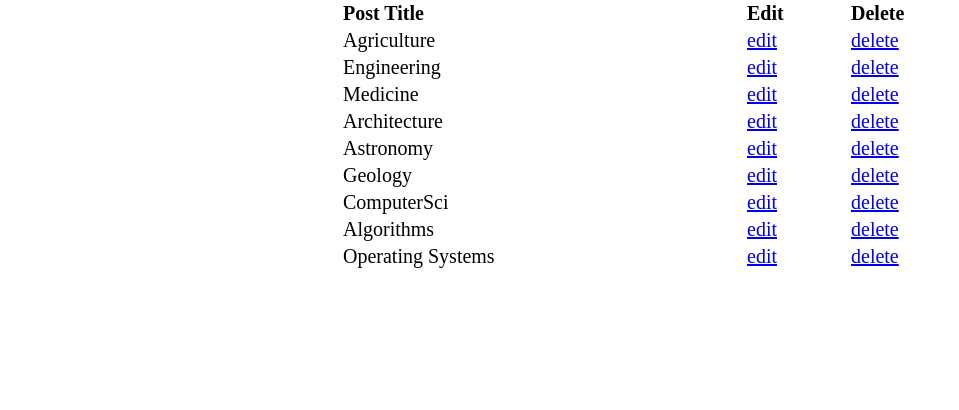
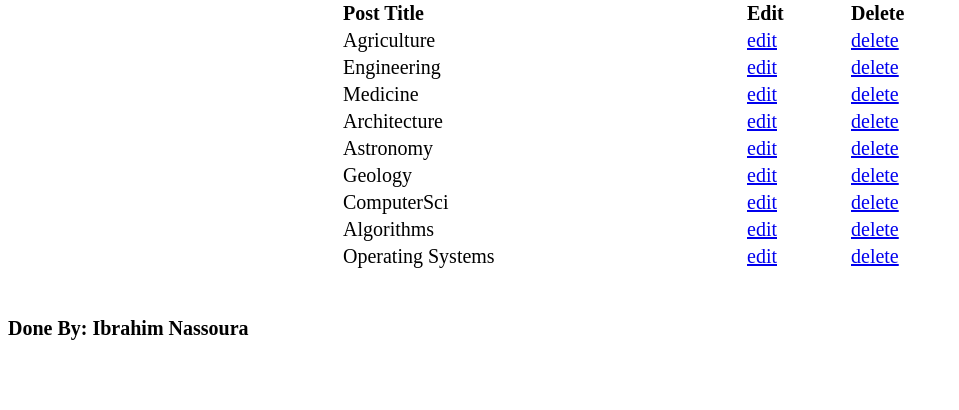
Before and after one commit to ibnassoura/forums-flask, a Flask app: page / in a window 1280 px wide. Shown: the part 179-589 px from the top of the page, without its empty margins (0-959 px from the left). Run offline with Flask 2, Linux system fonts and the light colour scheme.

Commit message:
Edit footer to add Done By...

```diff
--- a/app/templates/index.html
+++ b/app/templates/index.html
@@ -62,5 +62,6 @@
     </div>
 
 </body>
+<footer><h4>Done By: Ibrahim Nassoura</h4></footer>
 
 </html>
```
